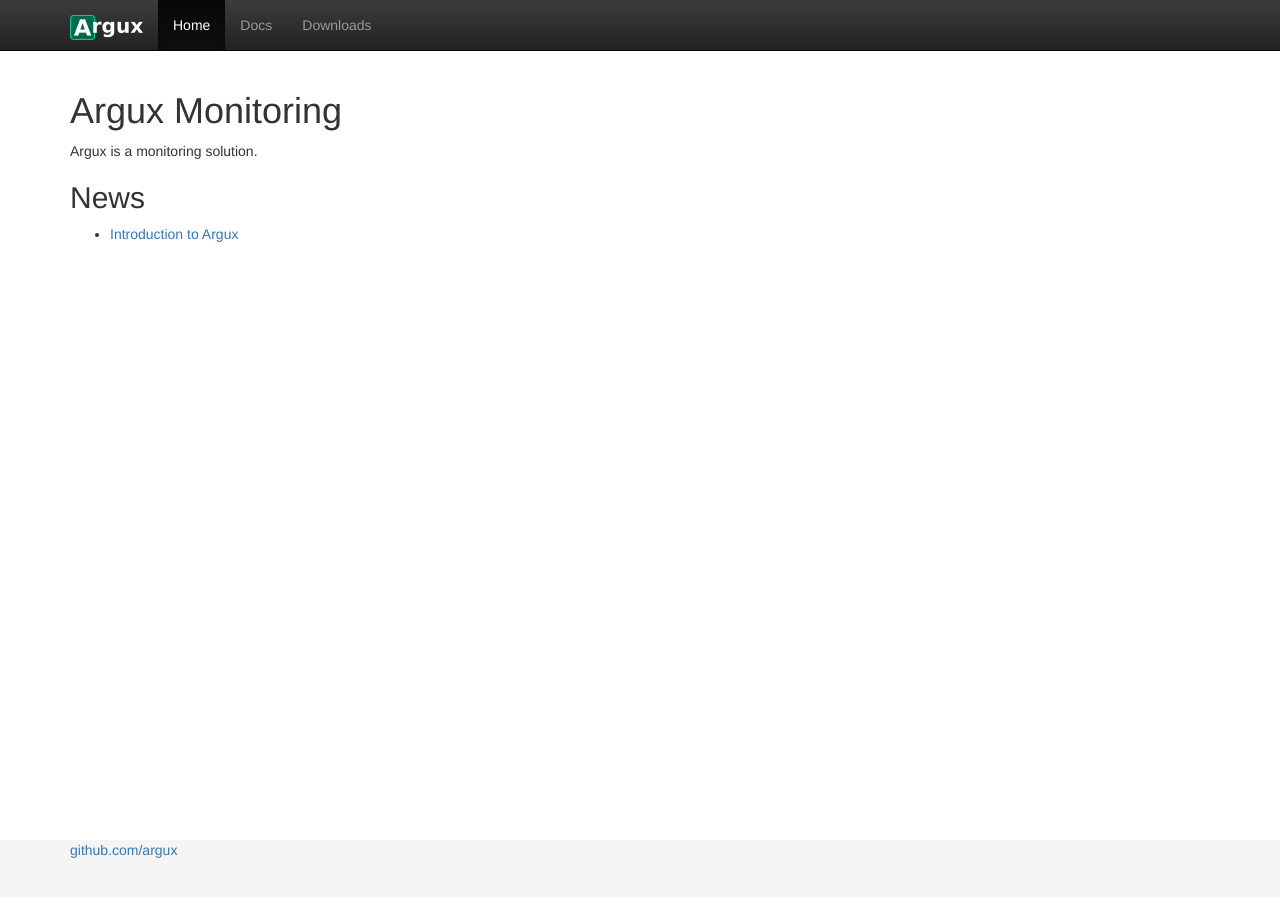
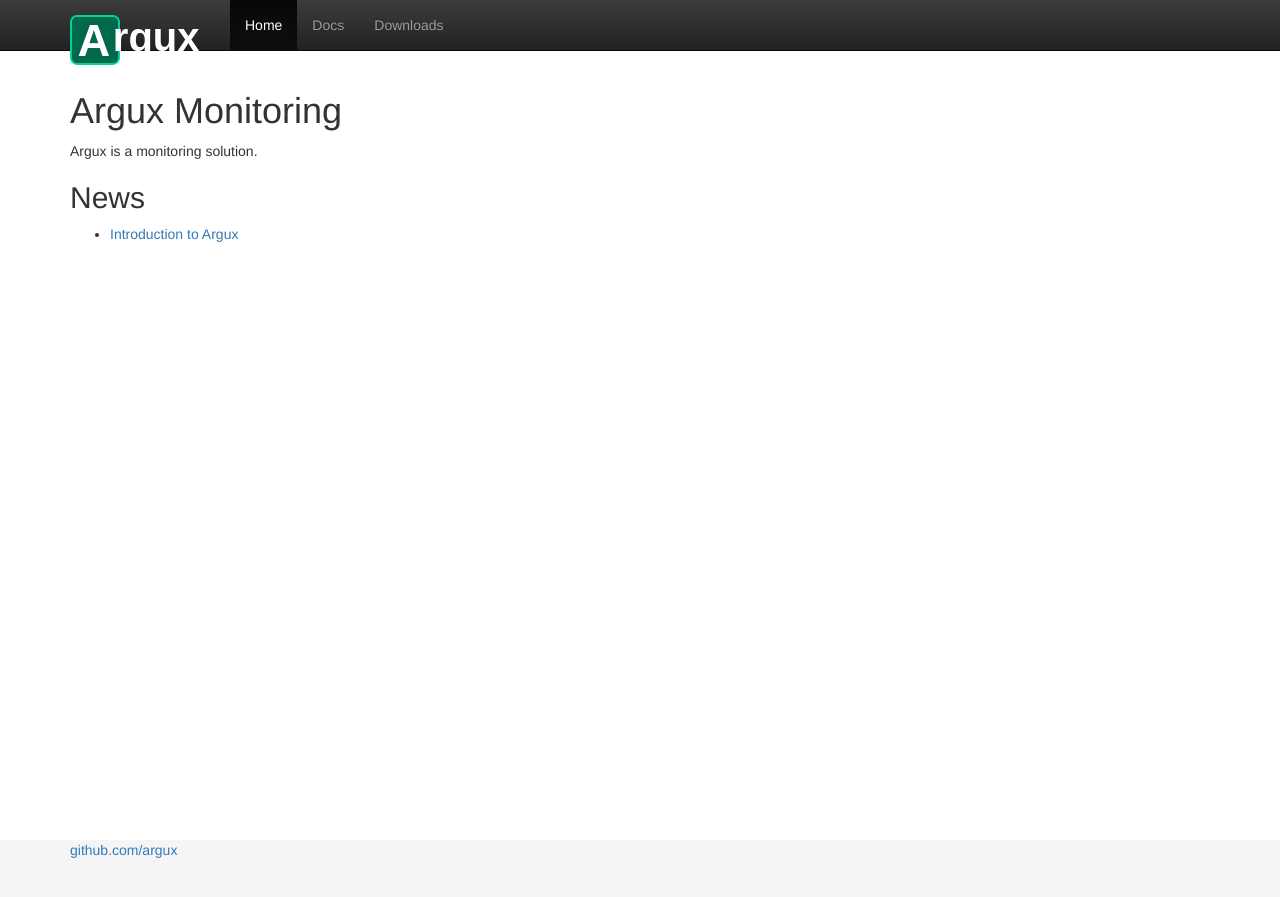
Before and after one commit to argux/argux.github.io, a Jekyll site: the page built from index.html, in a window 1280 px wide. Shown: the top 897 px of the page. Built offline with Jekyll 4.4.1, drawn with Linux system fonts in a browser that asks for light colours; nearby versions of some CDN libraries; Markdown is read by kramdown in place of the engine named in the settings.

Commit message:
update logo to .svg

```diff
--- a/_layouts/default.html
+++ b/_layouts/default.html
@@ -30,7 +30,7 @@
             <span class="icon-bar"></span>
             <span class="icon-bar"></span>
           </button>
-          <a class="navbar-brand" href="#"><img src="/logo-white.png" alt="Argux"/></a>
+          <a class="navbar-brand" href="#"><img src="/logo-white.svg" alt="Argux"/></a>
         </div>
         <div id="navbar" class="collapse navbar-collapse">
           <ul class="nav navbar-nav">
```
